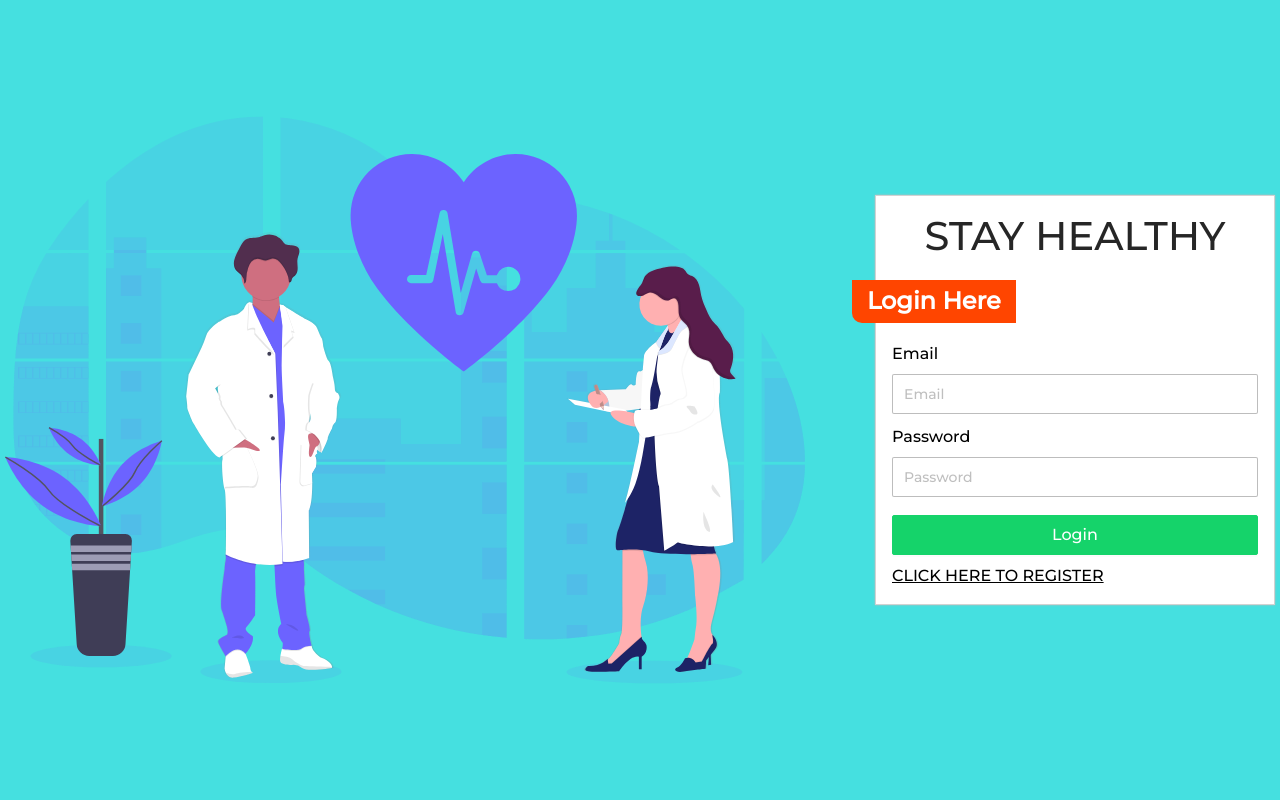
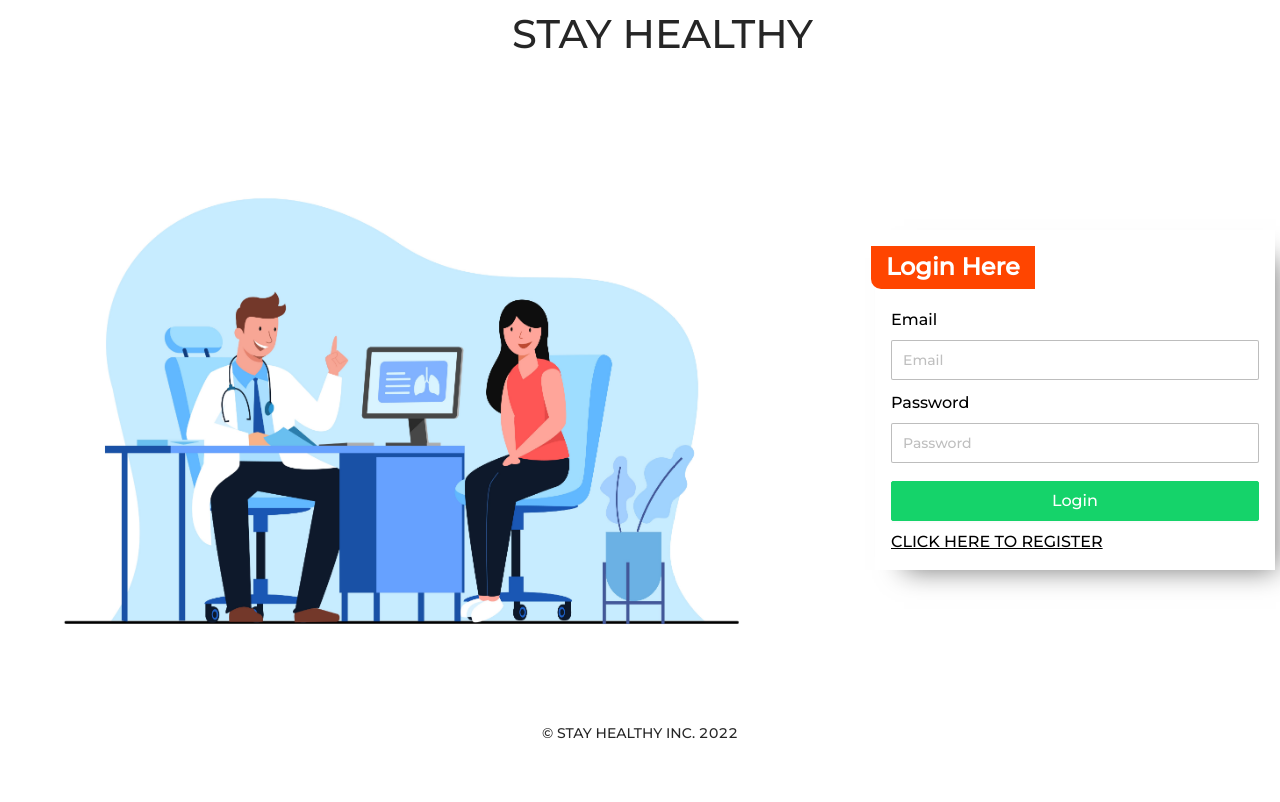
Before and after one commit to Shivakarka/Stay-Healthy-frontend, a React (Create React App) app: page /login in a window 1280 px wide. Built offline with nearby package versions, Linux system fonts and the light colour scheme.

Commit message:
redesigned login/register

```diff
--- a/src/index.css
+++ b/src/index.css
@@ -109,18 +109,22 @@ p {
 }
 
 /* authentication pages   */
+.stay-healthy {
+  position: absolute;
+  top: 10px;
+  left: 40%;
+}
+
 .authentication {
   height: 100vh;
   display: flex;
   align-items: center;
   justify-content: center;
-  background-color: #45e0e0;
+  background-color: #fff;
   gap: 70px;
 }
 
 .logos img {
-  height: 50rem;
-  width: 50rem;
   animation: zoom-in-zoom-out 2s ease infinite;
 }
 
@@ -130,7 +134,6 @@ p {
   position: relative;
   top: 10rem;
   left: 45rem;
-
   overflow: hidden;
 }
 
@@ -147,6 +150,9 @@ p {
 }
 .authentication-form {
   width: 400px;
+  border: 0px dotted #fff;
+  -moz-box-shadow: 15px 14px 26px -14px rgba(0, 0, 0, 0.54);
+  box-shadow: 15px 14px 26px -14px rgba(0, 0, 0, 0.54);
 }
 
 .authentication .card-title {
@@ -156,8 +162,13 @@ p {
   color: white !important;
   max-width: max-content !important;
   padding: 7px 15px;
-  margin-left: -40px;
+  margin-left: -20px;
   border-bottom-left-radius: 10px;
+}
+
+footer {
+  position: absolute;
+  bottom: 7%;
 }
 
 @media screen and (max-width: 1100px) {
@@ -165,4 +176,8 @@ p {
   .header-logo {
     display: none;
   }
+
+  .stay-healthy {
+    left: 27%;
+  }
 }
--- a/src/pages/Login.js
+++ b/src/pages/Login.js
@@ -1,7 +1,7 @@
 import { Button, Form, Input } from "antd";
 import React from "react";
 import { Link, useNavigate } from "react-router-dom";
-import Logo from "./doc.svg";
+import Logo from "./doc.jpg";
 import toast from "react-hot-toast";
 import axios from "axios";
 import { useDispatch } from "react-redux";
@@ -32,11 +32,13 @@ const Login = () => {
 
   return (
     <div className="authentication">
+      <h1 className="stay-healthy" style={{ textAlign: "center" }}>
+        STAY HEALTHY
+      </h1>
       <div className="logos">
-        <img src={Logo} alt="logo" />
+        <img src={Logo} alt="logo" width="800px" height="600px" />
       </div>
-      <div className="authentication-form card p-3">
-        <h1 style={{ textAlign: "center" }}>STAY HEALTHY</h1>
+      <div className="authentication-form card p-3 ">
         <h1 className="card-title">Login Here</h1>
         <Form layout="vertical" onFinish={onFinish}>
           <Form.Item label="Email" name="email">
@@ -58,6 +60,7 @@ const Login = () => {
           </Link>
         </Form>
       </div>
+      <footer>&#169; STAY HEALTHY INC. 2022</footer>
     </div>
   );
 };
--- a/src/pages/Register.js
+++ b/src/pages/Register.js
@@ -2,6 +2,7 @@ import { Button, Form, Input } from "antd";
 import React from "react";
 import { Link, useNavigate } from "react-router-dom";
 import toast from "react-hot-toast";
+import Logo from "./doc.jpg";
 import axios from "axios";
 
 const Register = () => {
@@ -24,8 +25,13 @@ const Register = () => {
 
   return (
     <div className="authentication">
+      <h1 className="stay-healthy" style={{ textAlign: "center" }}>
+        STAY HEALTHY
+      </h1>
+      <div className="logos">
+        <img src={Logo} alt="logo" width="800px" height="600px" />
+      </div>
       <div className="authentication-form card p-3">
-        <h1 style={{ textAlign: "center" }}>STAY HEALTHY</h1>
         <h1 className="card-title">Nice To Meet U</h1>
         <Form layout="vertical" onFinish={onFinish}>
           <Form.Item label="Name" name="name">
@@ -50,6 +56,7 @@ const Register = () => {
           </Link>
         </Form>
       </div>
+      <footer>&#169; STAY HEALTHY INC. 2022</footer>
     </div>
   );
 };
```
Also changed, not shown: src/pages/doc.jpg (added), src/pages/doc.svg (deleted).
